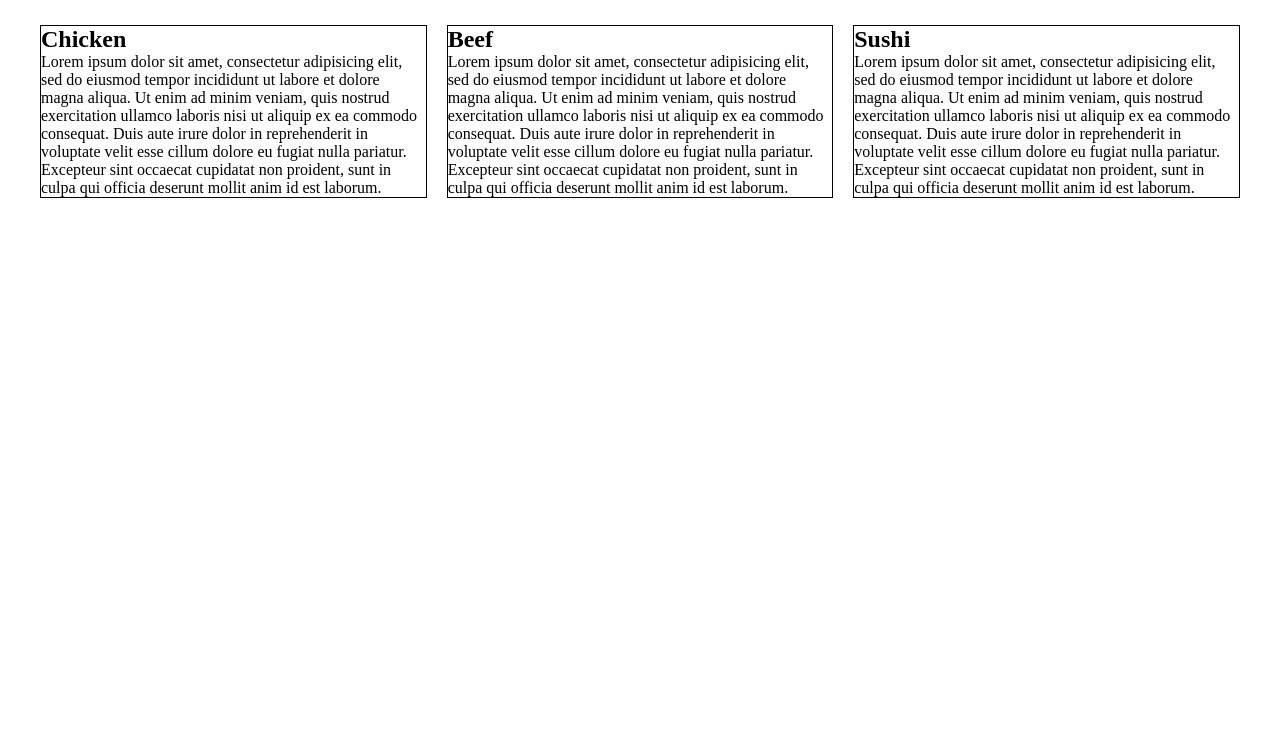
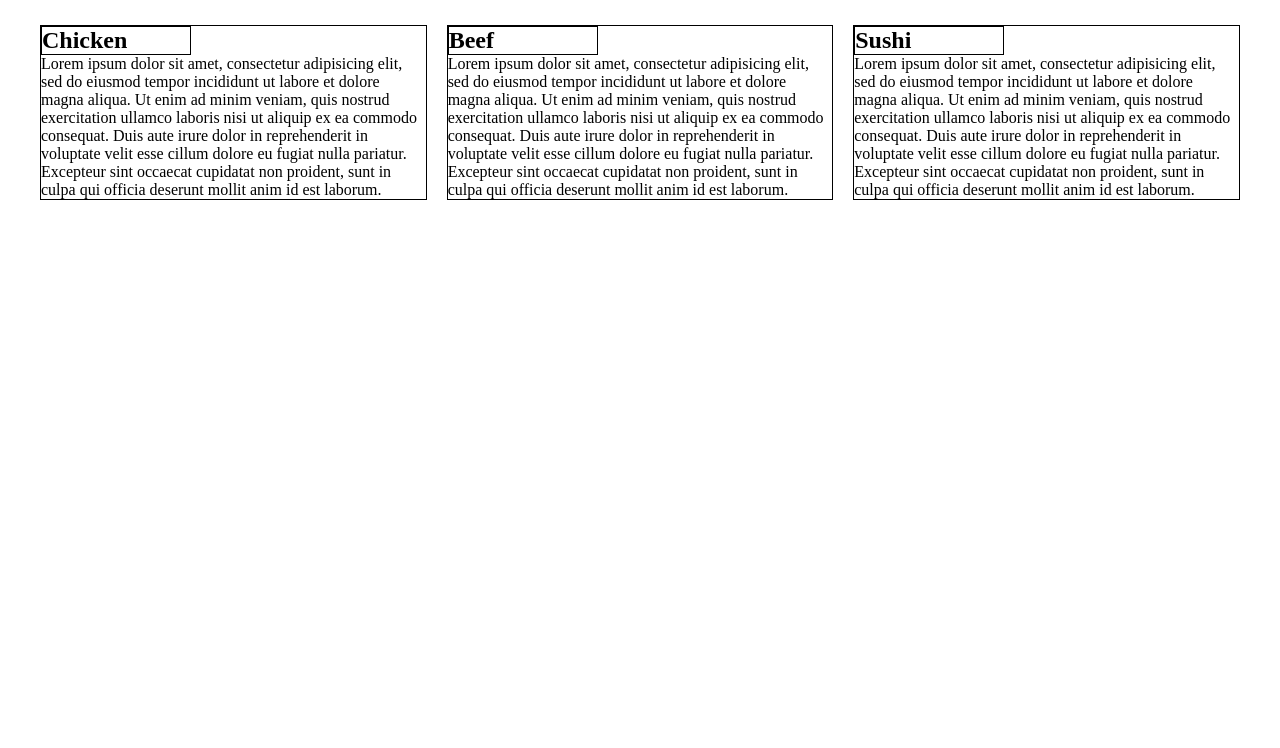
Before and after one commit to JhonyValmir/Assignments_coursera, a plain HTML site: page index.html in a window 1280 px wide. Shown: the part 52-800 px from the top of the page. Drawn offline with Linux system fonts and the light colour scheme.

Commit message:
Modification dans les titres des sections

```diff
--- a/style.css
+++ b/style.css
@@ -13,6 +13,13 @@
 section {
 	border: 1px solid black;
 	margin: 10px;
+}
+h2 {
+	border: 1px solid black;
+	position: relative;
+	top: 0px;
+	right: 0px;
+	width: 150px;
 }
 
 /*Desktop view*/
```
